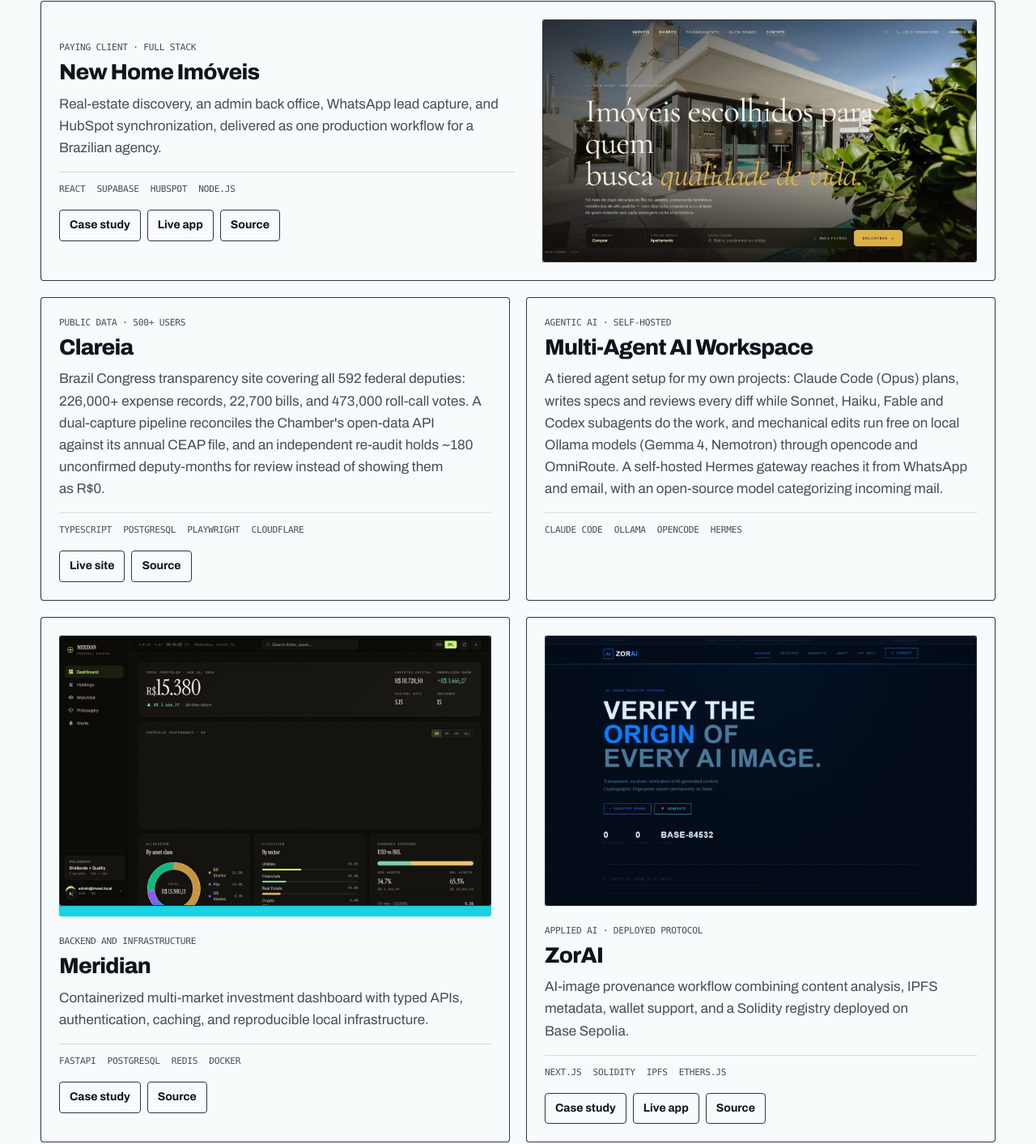
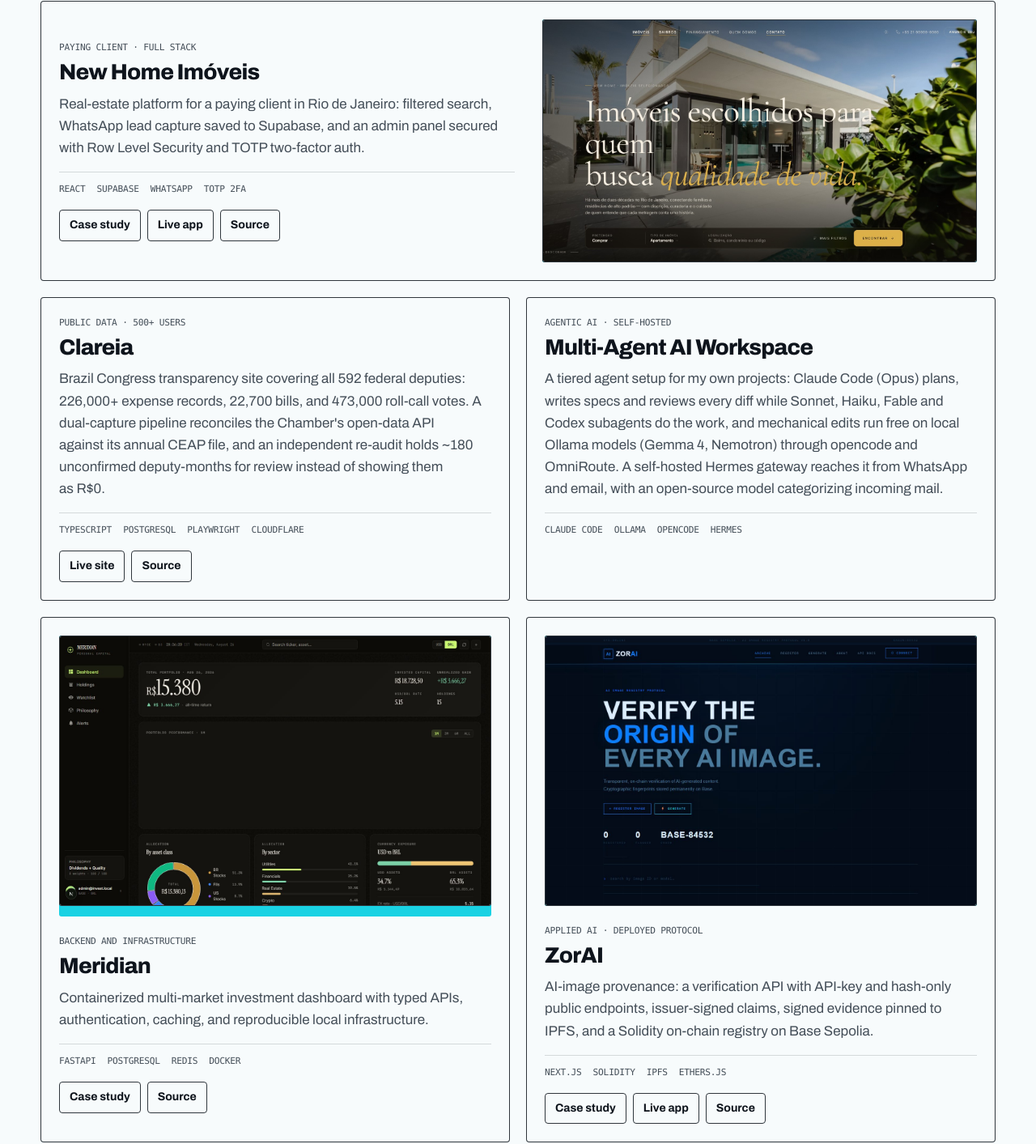
Before and after one commit to jvitorbarros15/Portfolio, a plain HTML site: page recruiter.html in a window 1280 px wide. Shown: the part 4363-5776 px from the top of the page at 81% size. Drawn offline with Linux system fonts and the light colour scheme; a web font is replaced by a local one.

Commit message:
Fix New Home and ZorAI project copy

```diff
--- a/recruiter.html
+++ b/recruiter.html
@@ -321,8 +321,8 @@
                     <div>
                         <p class="role mono">Paying client · Full stack</p>
                         <h3>New Home Imóveis</h3>
-                        <p class="what">Real-estate discovery, an admin back office, WhatsApp lead capture, and HubSpot synchronization, delivered as one production workflow for a Brazilian agency.</p>
-                        <ul class="built mono"><li>React</li><li>Supabase</li><li>HubSpot</li><li>Node.js</li></ul>
+                        <p class="what">Real-estate platform for a paying client in Rio de Janeiro: filtered search, WhatsApp lead capture saved to Supabase, and an admin panel secured with Row Level Security and TOTP two-factor auth.</p>
+                        <ul class="built mono"><li>React</li><li>Supabase</li><li>WhatsApp</li><li>TOTP 2FA</li></ul>
                         <div class="links">
                             <a href="./case-studies/new-home.html">Case study</a>
                             <a href="https://new-home-imoveis.vercel.app" target="_blank" rel="noopener noreferrer">Live app</a>
@@ -376,7 +376,7 @@
                         <div>
                             <p class="role mono">Applied AI · Deployed protocol</p>
                             <h3>ZorAI</h3>
-                            <p class="what">AI-image provenance workflow combining content analysis, IPFS metadata, wallet support, and a Solidity registry deployed on Base Sepolia.</p>
+                            <p class="what">AI-image provenance: a verification API with API-key and hash-only public endpoints, issuer-signed claims, signed evidence pinned to IPFS, and a Solidity on-chain registry on Base Sepolia.</p>
                             <ul class="built mono"><li>Next.js</li><li>Solidity</li><li>IPFS</li><li>Ethers.js</li></ul>
                             <div class="links">
                                 <a href="./case-studies/zorai.html">Case study</a>
```
Also changed, not shown: index.html (+2 -2 lines).
